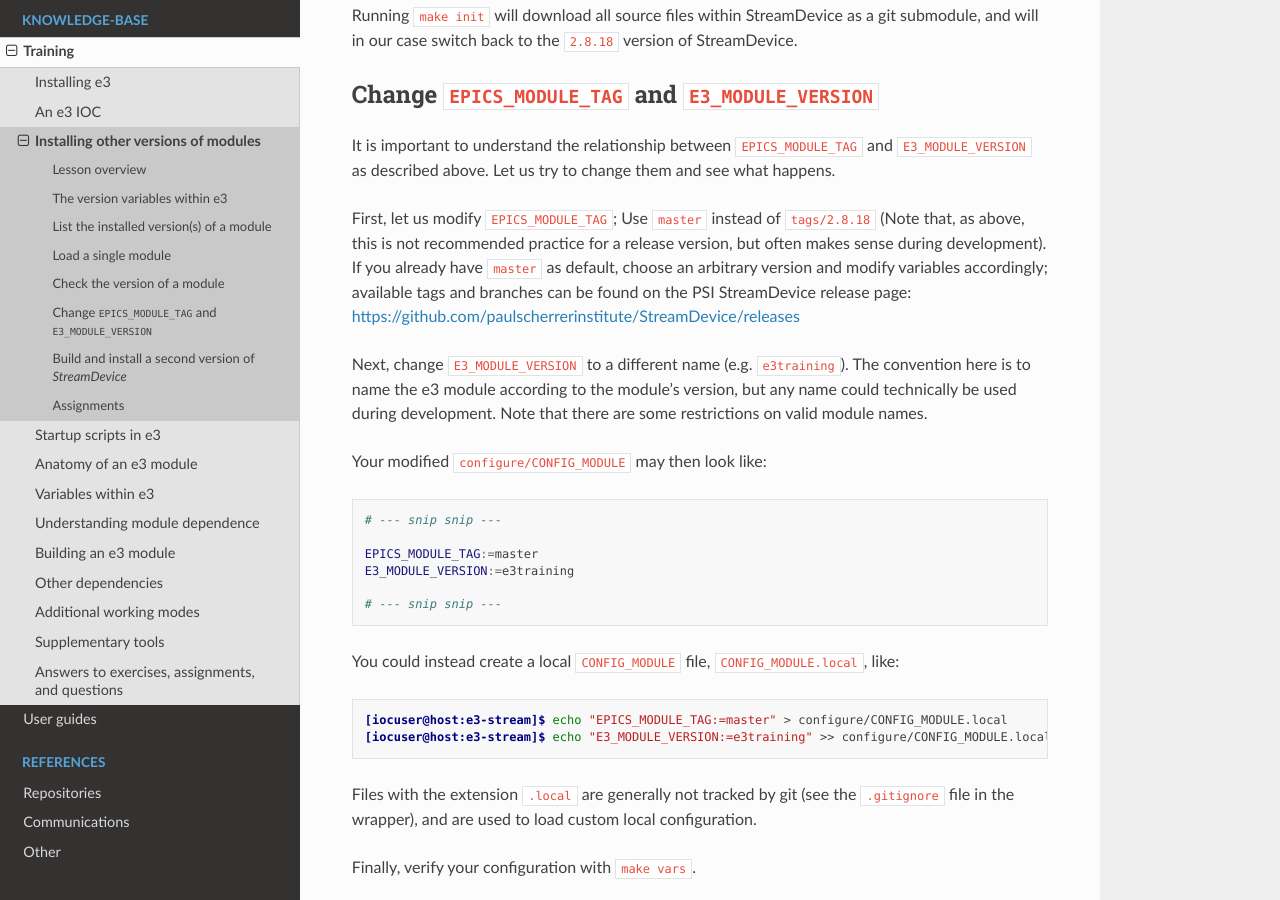
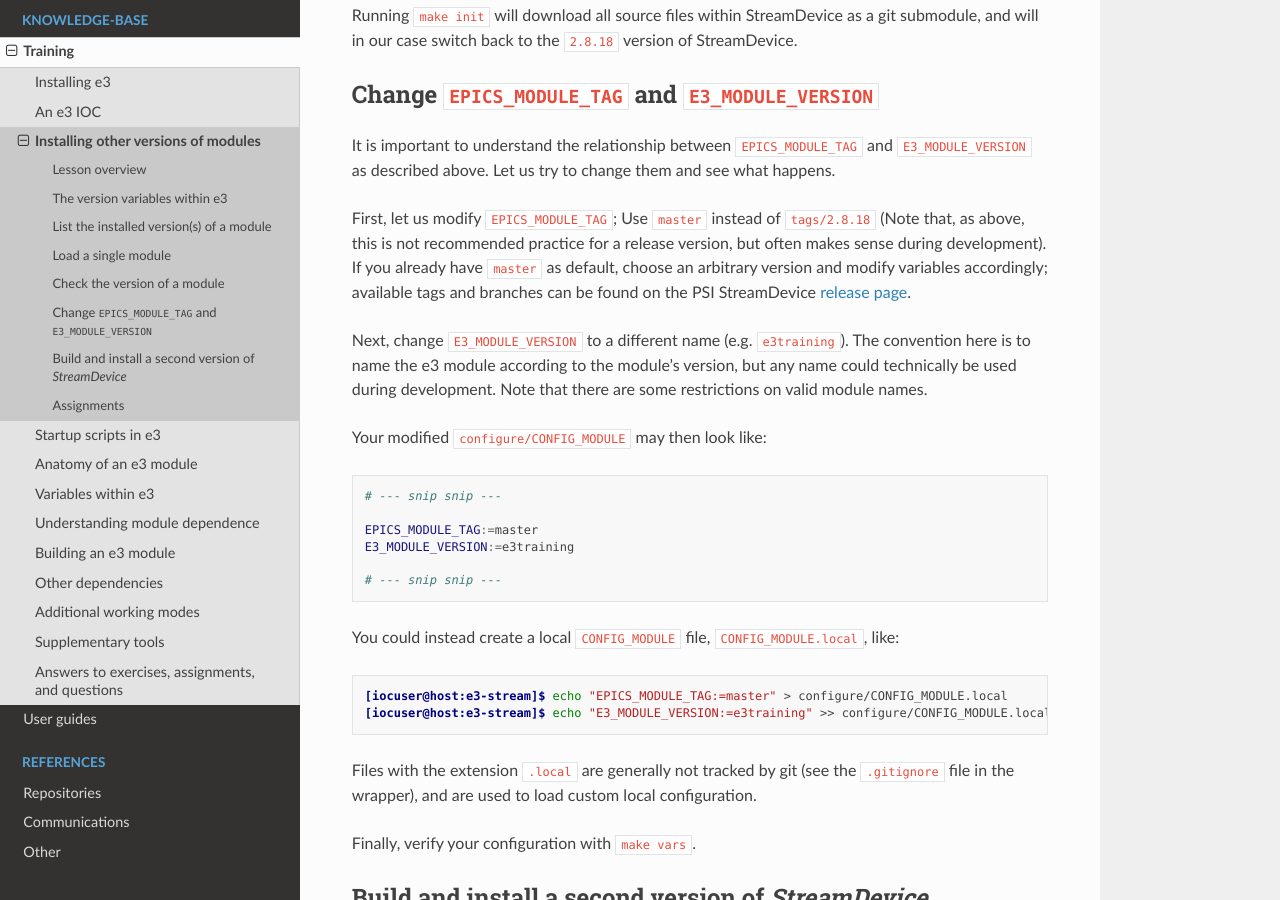
Before and after one commit to ttkorhonen/e3pages, a Sphinx documentation site: the page built from docs/kb/training/workbook/3_module_versions.md, in a window 1280 px wide and 900 px high, scrolled down 2783 px. Built offline with Sphinx 7.4.7 and the Read the Docs theme 2.0.0, drawn with Linux system fonts in a browser that asks for light colours.

Commit message:
Reformat URL link presentation

```diff
--- a/docs/kb/training/workbook/3_module_versions.md
+++ b/docs/kb/training/workbook/3_module_versions.md
@@ -111,7 +111,7 @@ It is important to understand the relationship between `EPICS_MODULE_TAG` and `E
 
 First, let us modify `EPICS_MODULE_TAG`; Use `master` instead of `tags/2.8.18` (Note that, as above, this is not recommended practice for a release version, but
 often makes sense during development). If you already have `master` as default, choose an arbitrary version and modify variables accordingly; available tags and
-branches can be found on the PSI StreamDevice release page: <https://github.com/paulscherrerinstitute/StreamDevice/releases>
+branches can be found on the PSI StreamDevice [release page](https://github.com/paulscherrerinstitute/StreamDevice/releases).
 
 Next, change `E3_MODULE_VERSION` to a different name (e.g. `e3training`). The convention here is to name the e3 module according to the module's version, but any name
 could technically be used during development. Note that there are some restrictions on valid module names.
```
